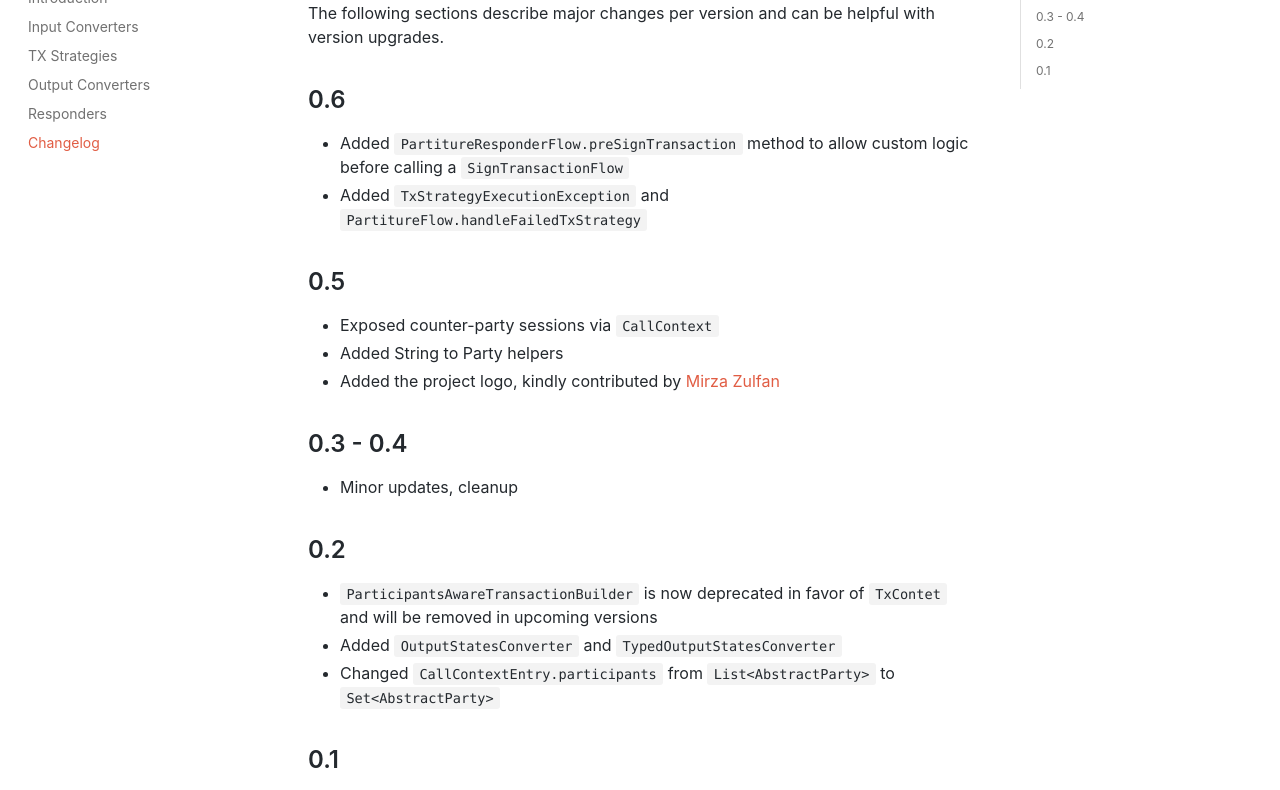
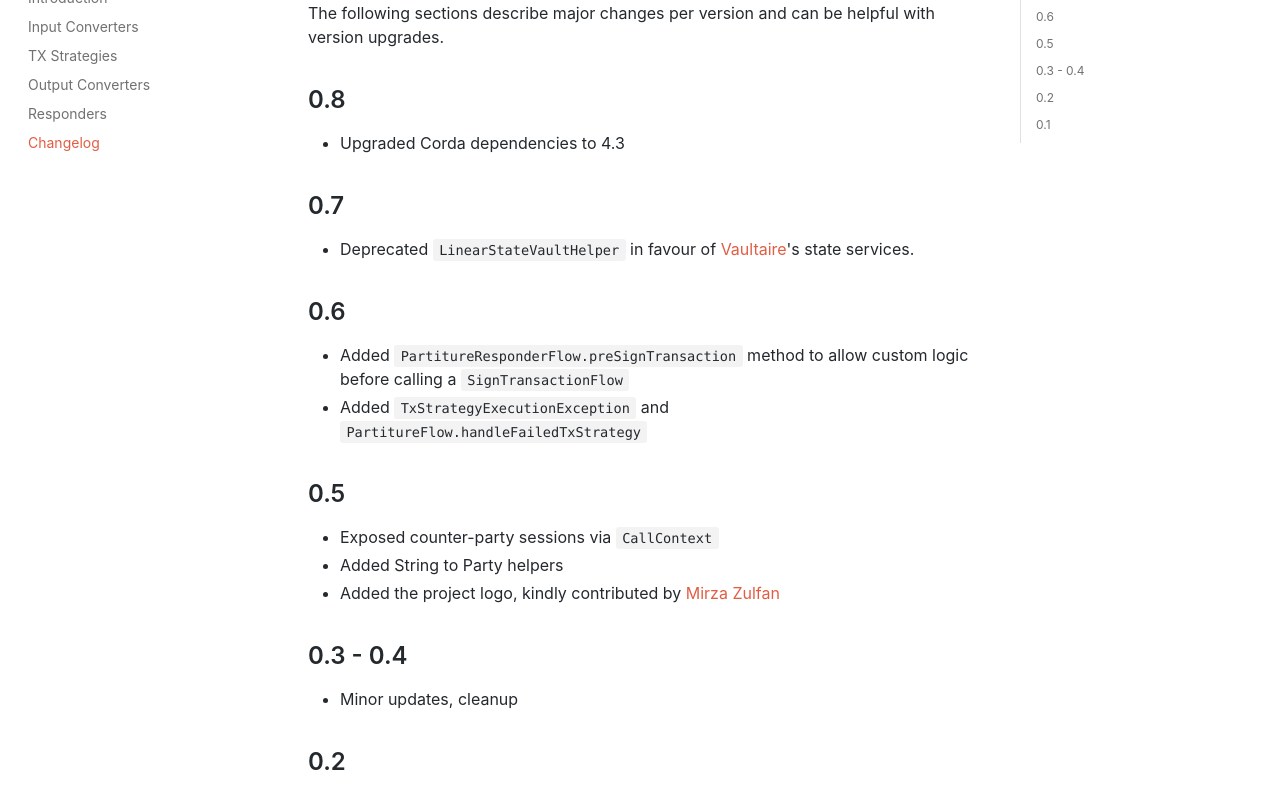
Before and after one commit to manosbatsis/partiture, a plain HTML site: page docs/changelog.html in a window 1280 px wide. Shown: the part 145-935 px from the top of the page. Drawn offline with nearby package versions, Linux system fonts and the light colour scheme; a script that the page names is missing.

Commit message:
Deploy website
Deploy website version based on 5032ee85d62041f6f5dacc8439c96a3c11d44a2b

```diff
--- a/docs/changelog.html
+++ b/docs/changelog.html
@@ -66,6 +66,14 @@
               }
             });
         </script></nav></div><div class="container mainContainer"><div class="wrapper"><div class="post"><header class="postHeader"><h1 class="postHeaderTitle">Changelog</h1></header><article><div><span><p>The following sections describe major changes per version and can be helpful with version upgrades.</p>
+<h2><a class="anchor" aria-hidden="true" id="08"></a><a href="#08" aria-hidden="true" class="hash-link"><svg class="hash-link-icon" aria-hidden="true" height="16" version="1.1" viewBox="0 0 16 16" width="16"><path fill-rule="evenodd" d="M4 9h1v1H4c-1.5 0-3-1.69-3-3.5S2.55 3 4 3h4c1.45 0 3 1.69 3 3.5 0 1.41-.91 2.72-2 3.25V8.59c.58-.45 1-1.27 1-2.09C10 5.22 8.98 4 8 4H4c-.98 0-2 1.22-2 2.5S3 9 4 9zm9-3h-1v1h1c1 0 2 1.22 2 2.5S13.98 12 13 12H9c-.98 0-2-1.22-2-2.5 0-.83.42-1.64 1-2.09V6.25c-1.09.53-2 1.84-2 3.25C6 11.31 7.55 13 9 13h4c1.45 0 3-1.69 3-3.5S14.5 6 13 6z"></path></svg></a>0.8</h2>
+<ul>
+<li>Upgraded Corda dependencies to 4.3</li>
+</ul>
+<h2><a class="anchor" aria-hidden="true" id="07"></a><a href="#07" aria-hidden="true" class="hash-link"><svg class="hash-link-icon" aria-hidden="true" height="16" version="1.1" viewBox="0 0 16 16" width="16"><path fill-rule="evenodd" d="M4 9h1v1H4c-1.5 0-3-1.69-3-3.5S2.55 3 4 3h4c1.45 0 3 1.69 3 3.5 0 1.41-.91 2.72-2 3.25V8.59c.58-.45 1-1.27 1-2.09C10 5.22 8.98 4 8 4H4c-.98 0-2 1.22-2 2.5S3 9 4 9zm9-3h-1v1h1c1 0 2 1.22 2 2.5S13.98 12 13 12H9c-.98 0-2-1.22-2-2.5 0-.83.42-1.64 1-2.09V6.25c-1.09.53-2 1.84-2 3.25C6 11.31 7.55 13 9 13h4c1.45 0 3-1.69 3-3.5S14.5 6 13 6z"></path></svg></a>0.7</h2>
+<ul>
+<li>Deprecated <code>LinearStateVaultHelper</code> in favour of <a href="https://manosbatsis.github.io/vaultaire/">Vaultaire</a>'s state services.</li>
+</ul>
 <h2><a class="anchor" aria-hidden="true" id="06"></a><a href="#06" aria-hidden="true" class="hash-link"><svg class="hash-link-icon" aria-hidden="true" height="16" version="1.1" viewBox="0 0 16 16" width="16"><path fill-rule="evenodd" d="M4 9h1v1H4c-1.5 0-3-1.69-3-3.5S2.55 3 4 3h4c1.45 0 3 1.69 3 3.5 0 1.41-.91 2.72-2 3.25V8.59c.58-.45 1-1.27 1-2.09C10 5.22 8.98 4 8 4H4c-.98 0-2 1.22-2 2.5S3 9 4 9zm9-3h-1v1h1c1 0 2 1.22 2 2.5S13.98 12 13 12H9c-.98 0-2-1.22-2-2.5 0-.83.42-1.64 1-2.09V6.25c-1.09.53-2 1.84-2 3.25C6 11.31 7.55 13 9 13h4c1.45 0 3-1.69 3-3.5S14.5 6 13 6z"></path></svg></a>0.6</h2>
 <ul>
 <li>Added <code>PartitureResponderFlow.preSignTransaction</code> method to allow custom logic before
@@ -92,4 +100,4 @@ calling a <code>SignTransactionFlow</code></li>
 <ul>
 <li>Initial release</li>
 </ul>
-</span></div></article></div><div class="docs-prevnext"><a class="docs-prev button" href="/partiture/docs/responders"><span class="arrow-prev">← </span><span>Responders</span></a></div></div></div><nav class="onPageNav"><ul class="toc-headings"><li><a href="#06">0.6</a></li><li><a href="#05">0.5</a></li><li><a href="#03-04">0.3 - 0.4</a></li><li><a href="#02">0.2</a></li><li><a href="#01">0.1</a></li></ul></nav></div><footer class="nav-footer" id="footer"><section class="copyright"><a href="http://manosbatsis.github.io/">Copyright © 2019 Manos Batsis</a>.<span> Got a remote contract? Contact me by<a href="mailto:manosbatsis@gmail.com?subject=Remote Contract"> email</a> or<a href="https://www.linkedin.com/in/manosbatsis"> linkedin</a></span></section></footer></div></body></html>
+</span></div></article></div><div class="docs-prevnext"><a class="docs-prev button" href="/partiture/docs/responders"><span class="arrow-prev">← </span><span>Responders</span></a></div></div></div><nav class="onPageNav"><ul class="toc-headings"><li><a href="#08">0.8</a></li><li><a href="#07">0.7</a></li><li><a href="#06">0.6</a></li><li><a href="#05">0.5</a></li><li><a href="#03-04">0.3 - 0.4</a></li><li><a href="#02">0.2</a></li><li><a href="#01">0.1</a></li></ul></nav></div><footer class="nav-footer" id="footer"><section class="copyright"><a href="http://manosbatsis.github.io/">Copyright © 2019 Manos Batsis</a>.<span> Got a remote contract? Contact me by<a href="mailto:manosbatsis@gmail.com?subject=Remote Contract"> email</a> or<a href="https://www.linkedin.com/in/manosbatsis"> linkedin</a></span></section></footer></div></body></html>
```
Also changed, not shown: docs/changelog/index.html (+9 -1 lines).
